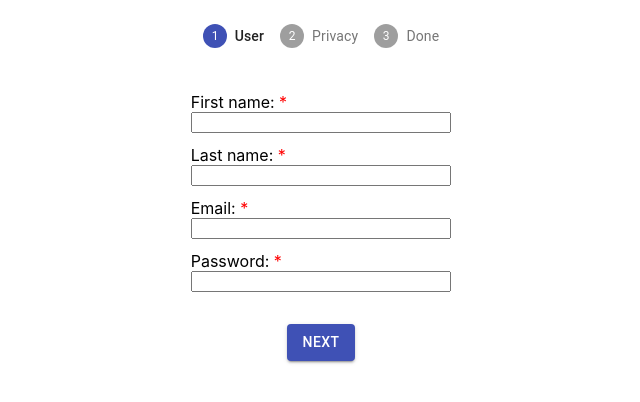
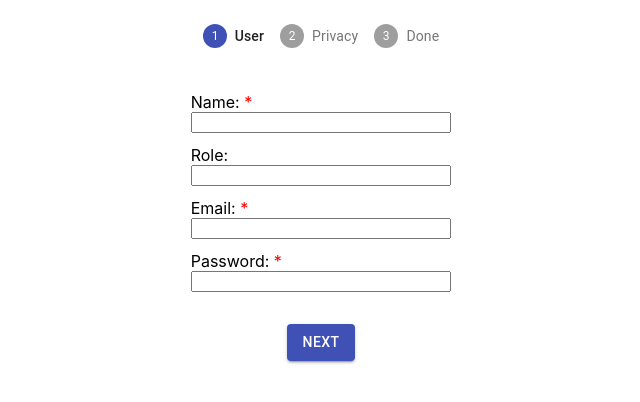
Before and after one commit to aliwoodman/react-redux-form, a React (Create React App) app: page / in a window 1280 px wide. Shown: the top 402 px of the page, without its empty margins (319-959 px from the left). Built offline with nearby package versions, Linux system fonts and the light colour scheme.

Commit message:
Separate required from optional user fields

```diff
--- a/src/Components/Stepper.tsx
+++ b/src/Components/Stepper.tsx
@@ -24,8 +24,8 @@ type ComponentProps = {
 type Props = DispatchProps & StateProps & ComponentProps
 
 const areInputsValid = (user: UserState) => {
-  return Object.values(user).every((value) => {
-    return typeof value === 'boolean' || value.isValid
+  return Object.values(user.requiredFields).every((value) => {
+    return value.isValid
   })
 }
 
--- a/src/Components/User.tsx
+++ b/src/Components/User.tsx
@@ -27,7 +27,8 @@ const Spacer = styled.div`
 `
 
 type DispatchProps = {
-  updateUser: (name: string, value: string) => void
+  updateOptionalUserField: (name: string, value: string) => void
+  updateRequiredUserField: (name: string, value: string) => void
 }
 
 type StateProps = {
@@ -36,49 +37,53 @@ type StateProps = {
 
 type Props = DispatchProps & StateProps
 
-const User = ({ updateUser, user }: Props) => {
+const User = ({
+  updateOptionalUserField,
+  updateRequiredUserField,
+  user,
+}: Props) => {
   const onChange = (name: string) => (
     event: React.ChangeEvent<HTMLInputElement>
   ) => {
-    updateUser(name, event.target.value)
+    if (Object.keys(user.optionalFields).includes(name)) {
+      updateOptionalUserField(name, event.target.value)
+    } else {
+      updateRequiredUserField(name, event.target.value)
+    }
   }
   return (
     <Container>
-      <Label htmlFor="fname">First name:</Label>
+      <Label htmlFor="name">Name:</Label>
       <Input
         type="text"
-        id="fname"
-        name="fname"
-        onChange={onChange('firstName')}
-        value={user.firstName.value}
+        id="name"
+        name="name"
+        onChange={onChange('name')}
+        value={user.requiredFields.name.value}
       />
-      {!user.firstName.isValid && user.requestNextStep ? (
-        <Warning>First name is required</Warning>
+      {!user.requiredFields.name.isValid && user.requestNextStep ? (
+        <Warning>Name is required</Warning>
       ) : (
         <Spacer />
       )}
-      <Label htmlFor="lname">Last name:</Label>
+      <label htmlFor="role">Role:</label>
       <Input
         type="text"
-        id="lname"
-        name="lname"
-        onChange={onChange('lastName')}
-        value={user.lastName.value}
+        id="role"
+        name="role"
+        onChange={onChange('role')}
+        value={user.optionalFields.role.value}
       />
-      {!user.lastName.isValid && user.requestNextStep ? (
-        <Warning>Last name is required</Warning>
-      ) : (
-        <Spacer />
-      )}
+      <Spacer />
       <Label htmlFor="email">Email:</Label>
       <Input
         type="text"
         id="email"
         name="email"
         onChange={onChange('email')}
-        value={user.email.value}
+        value={user.requiredFields.email.value}
       />
-      {!user.email.isValid && user.requestNextStep ? (
+      {!user.requiredFields.email.isValid && user.requestNextStep ? (
         <Warning>Email is required</Warning>
       ) : (
         <Spacer />
@@ -89,9 +94,9 @@ const User = ({ updateUser, user }: Props) => {
         id="password"
         name="password"
         onChange={onChange('password')}
-        value={user.password.value}
+        value={user.requiredFields.password.value}
       />
-      {!user.password.isValid && user.requestNextStep ? (
+      {!user.requiredFields.password.isValid && user.requestNextStep ? (
         <Warning>Password is required</Warning>
       ) : (
         <Spacer />
@@ -105,7 +110,15 @@ export default connect(
     user: state.user,
   }),
   (dispatch: any) => ({
-    updateUser: (name: string, value: string) =>
-      dispatch({ type: 'UPDATE_USER', payload: { name, value } }),
+    updateRequiredUserField: (name: string, value: string) =>
+      dispatch({
+        type: 'UPDATE_REQUIRED_USER_FIELD',
+        payload: { name, value },
+      }),
+    updateOptionalUserField: (name: string, value: string) =>
+      dispatch({
+        type: 'UPDATE_OPTIONAL_USER_FIELD',
+        payload: { name, value },
+      }),
   })
 )(User)
--- a/src/reducer.ts
+++ b/src/reducer.ts
@@ -8,10 +8,14 @@ export type IState = {
 
 const initialState: IState = {
   user: {
-    password: { value: '', isValid: false },
-    firstName: { value: '', isValid: false },
-    lastName: { value: '', isValid: false },
-    email: { value: '', isValid: false },
+    requiredFields: {
+      name: { value: '', isValid: false },
+      password: { value: '', isValid: false },
+      email: { value: '', isValid: false },
+    },
+    optionalFields: {
+      role: { value: '' },
+    },
     requestNextStep: false,
   },
   privacy: {
@@ -22,31 +26,45 @@ const initialState: IState = {
 
 const checkValidity = (name: string, value: string) => {
   switch (name) {
-    case 'firstName': {
-      return value.length ? true : false
-    }
-    case 'lastName': {
-      return value.length ? true : false
+    case 'name': {
+      return !!value.length
     }
     case 'email': {
-      return value.length ? true : false
+      return !!value.length
     }
     case 'password': {
-      return value.length ? true : false
+      return !!value.length
     }
   }
 }
 
 export const reducer = function (state = initialState, action: any) {
   switch (action.type) {
-    case 'UPDATE_USER': {
+    case 'UPDATE_REQUIRED_USER_FIELD': {
       return {
         ...state,
         user: {
           ...state.user,
-          [action.payload.name]: {
-            value: action.payload.value,
-            isValid: checkValidity(action.payload.name, action.payload.value),
+          requiredFields: {
+            ...state.user.requiredFields,
+            [action.payload.name]: {
+              value: action.payload.value,
+              isValid: checkValidity(action.payload.name, action.payload.value),
+            },
+          },
+        },
+      }
+    }
+    case 'UPDATE_OPTIONAL_USER_FIELD': {
+      return {
+        ...state,
+        user: {
+         ...state.user,
+          optionalFields: {
+            ...state.user.optionalFields,
+            [action.payload.name]: {
+              value: action.payload.value,
+            },
           },
         },
       }
```
Also changed, not shown: src/types.ts (+8 -4 lines), 1 other file (tests, documents, lock files or other folders).
